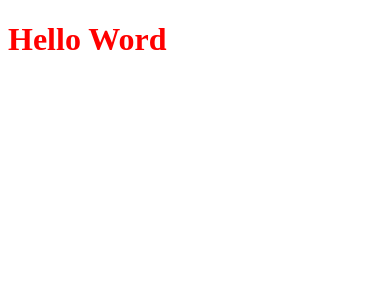
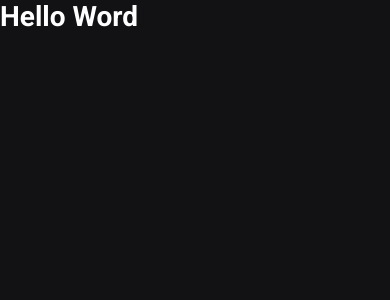
Before and after one commit to Spanserki/ignite-news, a Next.js app: page / in a window 390 px wide. Shown: the top 300 px of the page. Built offline with nearby package versions, Linux system fonts and the light colour scheme.

Commit message:
Global styling configured

```diff
--- /dev/null
+++ b/global.scss
@@ -0,0 +1,45 @@
+* {
+    margin: 0;
+    padding: 0;
+    box-sizing: border-box;
+}
+
+:root {
+    --white: #ffffff;
+    --gray-100: #e1e1e6;
+    --gray-300: #a8a8b3;
+    --gray-900: #121215;
+
+    --cyan-500: #61dafb;
+    --yellow-500: #eba417;
+}
+
+@media (max-width: 1080px) {
+    html {
+        font-size: 93.75%;
+    }
+}
+
+@media (max-width: 720px) {
+    html {
+        font-size: 87.5%;
+    }
+}
+
+body {
+    background: var(--gray-900);
+    color: var(--white);
+}
+
+body, input, textarea, select, button {
+    font: 400 1rem "Roboto", sans-serif;
+}
+
+button {
+    cursor: pointer
+}
+
+a {
+    color: inherit;
+    text-decoration: none;
+}
--- a/src/pages/_app.tsx
+++ b/src/pages/_app.tsx
@@ -1,5 +1,11 @@
 import { AppProps } from "next/app"
+import 'global.scss'
 
 export default function MyApp({ Component, pageProps }: AppProps) {
-  return <Component {...pageProps} />
+  return (
+    <div>
+      <Component {...pageProps} />
+    </div>
+
+  )
 }
--- /dev/null
+++ b/src/pages/_document.tsx
@@ -0,0 +1,18 @@
+import {Html, Head, Main, NextScript} from 'next/document'
+
+export default function MyDocument() {
+    return (
+        <Html>
+            <Head>
+                <link rel="preconnect" href="https://fonts.googleapis.com"/>
+                <link rel="preconnect" href="https://fonts.gstatic.com"/>
+                <link href="https://fonts.googleapis.com/css2?family=Roboto+Mono:wght@700&family=Roboto:wght@400;700&display=swap" rel="stylesheet"></link>
+            </Head>
+
+            <body>
+                <Main />
+                <NextScript />
+            </body>
+        </Html>
+    )
+}
--- a/src/pages/index.tsx
+++ b/src/pages/index.tsx
@@ -1,7 +1,14 @@
-import styles from '../../src/styles/home.module.scss'
+import Head from 'next/head'
 
 export default function Home() {
   return (
-    <h1 className={styles.title}>Hello <span>Word</span></h1>
+    <>
+      <h1
+        >
+          Hello <span>Word</span>
+          <Head><title>Início | ig.News</title></Head>
+      </h1>
+    </>
+
   )
 }
--- a/src/styles/home.module.scss
+++ b/src/styles/home.module.scss
@@ -1,7 +1,8 @@
 .title {
     color: red;
+    font-family: Roboto, sans-serif;
 
-    span: {
+    span {
         color: blue
     }
 }
```
